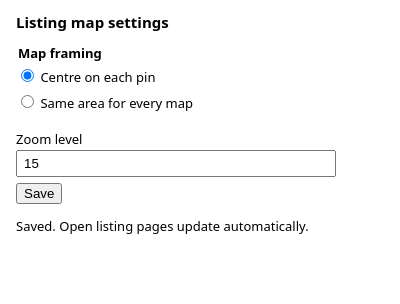
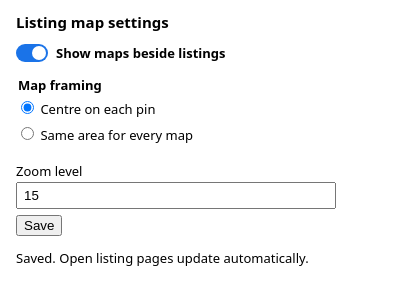
Before and after one commit to MattVaughan-Jones/real-estate-listing-maps, a browser extension: page settings-popup.html in a window 400 px wide. Both pictures are taken after a click on the button "Save". Drawn offline with Linux system fonts and the light colour scheme.

Commit message:
Add an on/off switch for the maps to the settings popup (#2)
The switch saves as soon as it's flipped, alongside the already-saved
framing settings, and open listing pages remove or restore their maps
straight away. Settings saved before this version have no switch and are
treated as on, so existing users keep their framing settings.

Also updates the README's Settings section and popup screenshot.

Co-authored-by: Claude Opus 5.5 <noreply@anthropic.com>

```diff
--- a/map-settings.js
+++ b/map-settings.js
@@ -1,4 +1,5 @@
-// Map framing settings, shared by the settings popup and the listing page script.
+// Map settings (whether maps show at all, and how they're framed), shared by the settings
+// popup and the listing page script.
 // Saved in chrome.storage.sync so they persist and open listing pages can react to changes.
 
 const MAP_FRAMING_MODES = {
@@ -11,8 +12,10 @@ const MINIMUM_ZOOM_LEVEL = 1;
 const MAXIMUM_ZOOM_LEVEL = 21;
 
 // Used until the user saves their own settings. Its keys are also the settings schema:
-// saved settings with any other set of keys are discarded (see loadMapSettings).
+// saved settings with any other set of keys are discarded, except that a missing on/off switch
+// counts as on (see loadMapSettings).
 const DEFAULT_MAP_SETTINGS = {
+  areMapsShowing: true, // the popup's on/off switch
   framingMode: MAP_FRAMING_MODES.followPin,
   followPinZoomLevel: 15,
   fixedCentre: { latitude: -27.4698, longitude: 153.0251 }, // Brisbane CBD
@@ -46,6 +49,7 @@ function doSavedSettingsMatchSchema(savedSettings) {
   const hasExactlySchemaKeys = savedKeys.join(",") === schemaKeys.join(",");
   return (
     hasExactlySchemaKeys &&
+    typeof savedSettings.areMapsShowing === "boolean" &&
     Object.values(MAP_FRAMING_MODES).includes(savedSettings.framingMode) &&
     isValidZoomLevel(savedSettings.followPinZoomLevel) &&
     isValidGeographicPoint(savedSettings.fixedCentre) &&
@@ -56,9 +60,13 @@ function doSavedSettingsMatchSchema(savedSettings) {
 // Returns the saved settings, or the defaults if nothing has been saved yet. Saved settings
 // that don't match the schema are erased and replaced with the defaults.
 async function loadMapSettings() {
-  const savedSettings = await chrome.storage.sync.get(null); // null reads every saved key
-  const hasSavedSettings = Object.keys(savedSettings).length > 0;
+  const storedSettings = await chrome.storage.sync.get(null); // null reads every saved key
+  const hasSavedSettings = Object.keys(storedSettings).length > 0;
   if (!hasSavedSettings) return DEFAULT_MAP_SETTINGS;
+
+  // Settings saved before the on/off switch existed don't have it. Treat those as on, rather
+  // than failing the schema check and losing the user's framing settings.
+  const savedSettings = { areMapsShowing: DEFAULT_MAP_SETTINGS.areMapsShowing, ...storedSettings };
   if (doSavedSettingsMatchSchema(savedSettings)) return savedSettings;
 
   await chrome.storage.sync.clear();
--- a/settings-popup.css
+++ b/settings-popup.css
@@ -8,6 +8,53 @@ body {
 h1 {
   font-size: 15px;
   margin: 0 0 12px;
+}
+
+/* The on/off switch: a checkbox drawn as a sliding switch. */
+.maps-showing-label {
+  display: flex;
+  align-items: center;
+  gap: 8px;
+  margin-bottom: 14px;
+  font-weight: 600;
+}
+
+#maps-showing-switch {
+  appearance: none;
+  position: relative;
+  flex: none;
+  width: 32px;
+  height: 18px;
+  margin: 0;
+  border-radius: 9px;
+  background: #bbb;
+  cursor: pointer;
+  transition: background 0.15s;
+}
+
+#maps-showing-switch::before {
+  content: "";
+  position: absolute;
+  top: 2px;
+  left: 2px;
+  width: 14px;
+  height: 14px;
+  border-radius: 50%;
+  background: #fff;
+  transition: transform 0.15s;
+}
+
+#maps-showing-switch:checked {
+  background: #1a73e8;
+}
+
+#maps-showing-switch:checked::before {
+  transform: translateX(14px);
+}
+
+#maps-showing-switch:focus-visible {
+  outline: 2px solid #1a73e8;
+  outline-offset: 2px;
 }
 
 fieldset {
--- a/settings-popup.html
+++ b/settings-popup.html
@@ -6,6 +6,11 @@
   </head>
   <body>
     <h1>Listing map settings</h1>
+
+    <label class="maps-showing-label">
+      <input id="maps-showing-switch" type="checkbox" role="switch" />
+      Show maps beside listings
+    </label>
 
     <fieldset>
       <legend>Map framing</legend>
--- a/settings-popup.js
+++ b/settings-popup.js
@@ -1,5 +1,8 @@
-// The popup opened from the extension's toolbar icon. Shows only the settings that apply to
-// the chosen framing mode, and saves them for the listing pages to use.
+// The popup opened from the extension's toolbar icon. Has a switch to turn maps on and off,
+// shows only the settings that apply to the chosen framing mode, and saves them for the
+// listing pages to use.
+
+const mapsShowingSwitch = document.getElementById("maps-showing-switch");
 
 const followPinSettingsSection = document.getElementById("follow-pin-settings");
 const fixedCentreSettingsSection = document.getElementById("fixed-centre-settings");
@@ -87,6 +90,7 @@ function parseZoomLevelText(zoomLevelText) {
 }
 
 function fillFormFromSettings(mapSettings) {
+  mapsShowingSwitch.checked = mapSettings.areMapsShowing;
   selectFramingMode(mapSettings.framingMode);
   followPinZoomLevelInput.value = mapSettings.followPinZoomLevel;
   fixedCentreInput.value = formatCoordinateForDisplay(mapSettings.fixedCentre);
@@ -119,20 +123,36 @@ function readSettingsFromForm() {
     followPinZoomLevel ??= DEFAULT_MAP_SETTINGS.followPinZoomLevel;
   }
 
-  return { mapSettings: { framingMode, followPinZoomLevel, fixedCentre, fixedCentreZoomLevel } };
+  const areMapsShowing = mapsShowingSwitch.checked;
+  return {
+    mapSettings: { areMapsShowing, framingMode, followPinZoomLevel, fixedCentre, fixedCentreZoomLevel },
+  };
+}
+
+function showSaveStatus(statusMessage, { isError = false } = {}) {
+  saveStatusMessage.classList.toggle("error", isError);
+  saveStatusMessage.textContent = statusMessage;
+}
+
+// The switch takes effect straight away, like most on/off switches, without pressing Save.
+// It saves alongside the already-saved framing settings, not any unsaved edits in the form.
+async function saveMapsShowingSwitch() {
+  const savedMapSettings = await loadMapSettings();
+  const areMapsShowing = mapsShowingSwitch.checked;
+  await saveMapSettings({ ...savedMapSettings, areMapsShowing });
+  showSaveStatus(`Maps turned ${areMapsShowing ? "on" : "off"}. Open listing pages update automatically.`);
 }
 
 async function saveSettingsFromForm() {
   const { mapSettings, errorMessage } = readSettingsFromForm();
-  saveStatusMessage.classList.toggle("error", Boolean(errorMessage));
   if (errorMessage) {
-    saveStatusMessage.textContent = errorMessage;
+    showSaveStatus(errorMessage, { isError: true });
     return;
   }
   await saveMapSettings(mapSettings);
   // Re-fill the form so a pasted degrees-minutes-seconds centre is shown in decimal form.
   fillFormFromSettings(mapSettings);
-  saveStatusMessage.textContent = "Saved. Open listing pages update automatically.";
+  showSaveStatus("Saved. Open listing pages update automatically.");
 }
 
 // The zoom limits live in map-settings.js; apply them to both zoom fields' spinners.
@@ -143,5 +163,6 @@ for (const zoomLevelInput of [followPinZoomLevelInput, fixedCentreZoomLevelInput
 document.querySelectorAll(FRAMING_MODE_RADIO_SELECTOR).forEach((framingModeRadio) => {
   framingModeRadio.addEventListener("change", showSettingsForSelectedFramingMode);
 });
+mapsShowingSwitch.addEventListener("change", saveMapsShowingSwitch);
 saveButton.addEventListener("click", saveSettingsFromForm);
 loadMapSettings().then(fillFormFromSettings);
```
Also changed, not shown: add-listing-maps.js (+6 -3 lines), tests/listing-maps.test.js (+20 -0 lines), tests/settings.test.js (+40 -1 lines), README.md, images/settings_menu.png.
